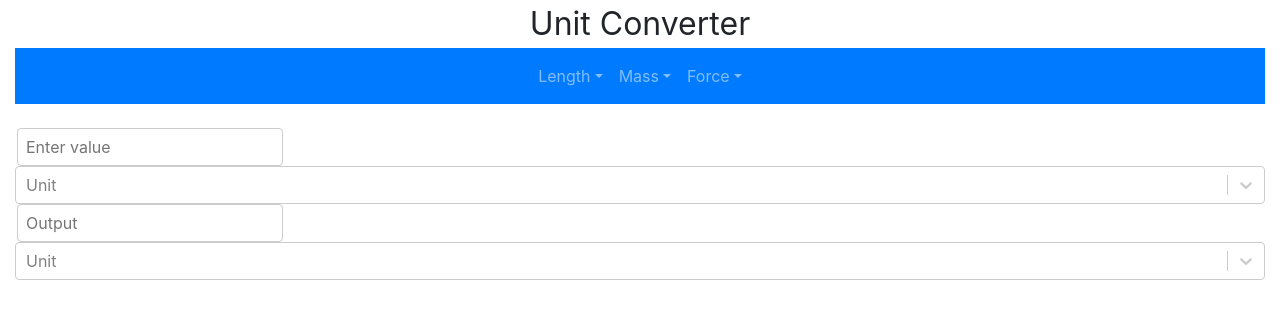
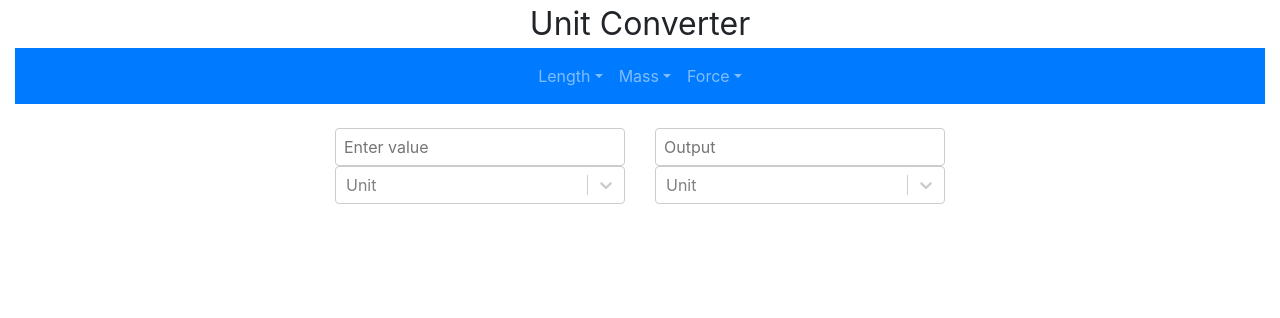
Before and after one commit to kvsuen/unit-converter-first-react-app, a React (Create React App) app: page / in a window 1280 px wide. Shown: the top 318 px of the page. Built offline with nearby package versions, Linux system fonts and the light colour scheme.

Commit message:
updating for flex

```diff
--- a/src/InputConversion.js
+++ b/src/InputConversion.js
@@ -1,5 +1,6 @@
 import React from 'react'
 import Select from 'react-select'
+import {Row, Col} from 'react-bootstrap'
 
 const options = [
   { value: 'chocolate', label: 'Chocolate' },
@@ -23,28 +24,26 @@ class InputConversion extends React.Component {
     const { inputUnit } = this.state;
     const { outputUnit } = this.state;
 
-    const customStyles = {
-      container: () => ({
-        position: 'relative',
-      }),
-    }
-
     return (
-      <div className="input-container">
+      <Row style={{textAlign:"center"}}>
+        <Col>
+        </Col>
+        <Col>
+        </Col>
+        <Col xs={12} sm={4} lg={3}>
           <input
             className="inputs"
             placeholder="Enter value"
           />
-
           <Select
-          className="selects"
             name="inputUnit"
             value={inputUnit}
             onChange={this.handleChange}
             options={options}
             placeholder="Unit"
           />
-
+        </Col>
+        <Col xs={12} sm={4} lg={3}>
           <input
             className="inputs"
             placeholder="Output"
@@ -58,7 +57,12 @@ class InputConversion extends React.Component {
             options={options}
             placeholder="Unit"
           />
-      </div>
+        </Col>
+        <Col>
+        </Col>
+        <Col>
+        </Col>
+      </Row>
     );
   }
 }
--- a/src/index.css
+++ b/src/index.css
@@ -3,37 +3,22 @@ header {
   font-size: 32px;
 }
 
-.input-container .inputs {
-  -webkit-align-items: center;
-  -webkit-box-align: center;
-  -ms-flex-align: center;
-  align-items: center;
+.inputs {
   background-color: hsl(0,0%,100%);
   border-color: hsl(0,0%,80%);
   border-radius: 4px;
   border-style: solid;
   border-width: 1px;
   cursor: default;
-  display: -webkit-box;
-  display: -webkit-flex;
-  display: -ms-flexbox;
-  display: flex;
-  -webkit-flex-wrap: wrap;
-  -ms-flex-wrap: wrap;
-  flex-wrap: wrap;
-  -webkit-box-pack: justify;
-  -webkit-justify-content: space-between;
-  -ms-flex-pack: justify;
-  justify-content: space-between;
   min-height: 38px;
-  outline: 0 !important;
-  position: relative;
   -webkit-transition: all 100ms;
   transition: all 100ms;
-  box-sizing: border-box;
   padding: 2px 8px;
   color: hsl(0,0%,20%);
-  margin-left: 2px;
   margin-right: 2px;
   top: 50%;
+  -webkit-box-sizing: border-box;
+  -moz-box-sizing: border-box;
+  box-sizing: border-box;
+  width: 100%;
 }
```
Lines whose indentation alone changed are shown as unchanged.
